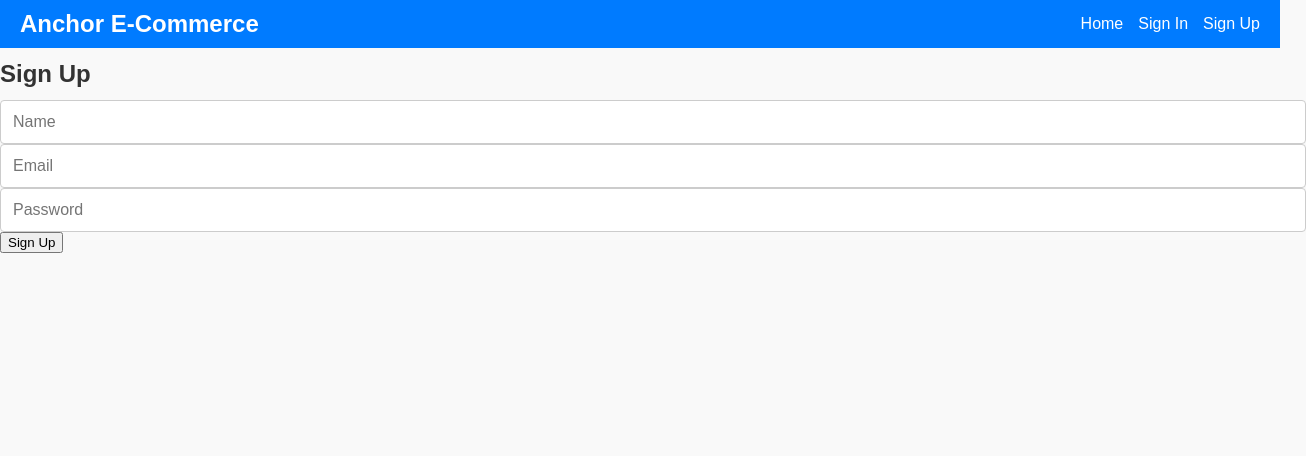
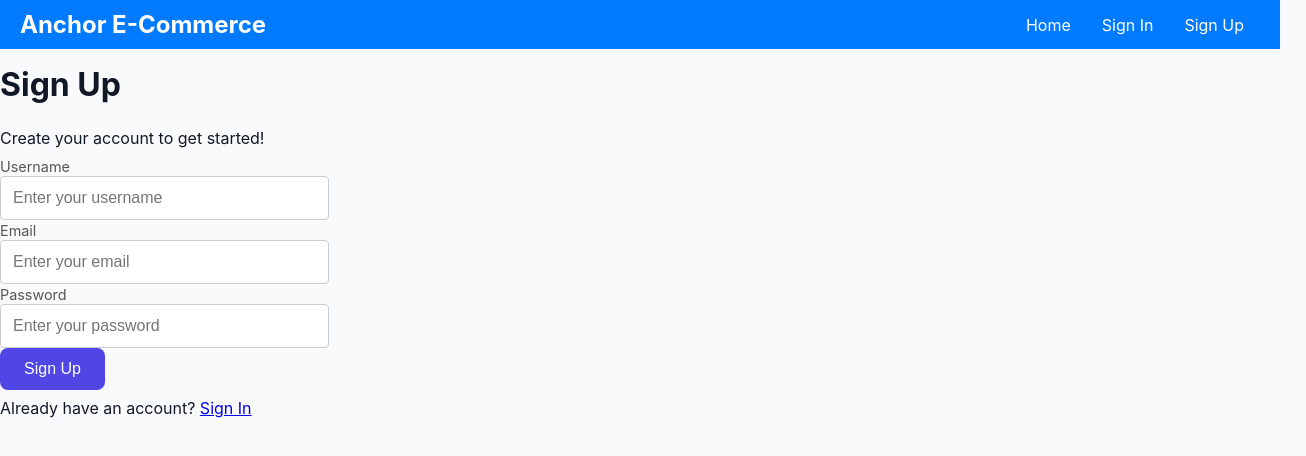
Before and after one commit to shiftyshadows/anchor-e-commerce-site, a React app in the folder frontend/: page /signup in a window 1280 px wide. Shown: the top 456 px of the page, 1306 px wide, since content can reach past the window. Built offline with nearby package versions, Linux system fonts and the light colour scheme.

Commit message:
Updated styling for signup component and app

```diff
--- a/frontend/src/App.jsx
+++ b/frontend/src/App.jsx
@@ -5,7 +5,7 @@ import Intro from './components/Intro'; // Intro section
 import FeaturedProducts from './components/FeaturedProducts'; // Featured products section
 import About from './components/About'; // About section
 import Footer from './components/Footer'; // Footer section
-import SignupPage from './pages/SignupPage'; // Sign-up page
+import SignUp from './components/SignUp'; // Sign-up component
 import SignIn from './components/SignIn'; // Sign-in component
 import Cart from './components/Cart'; // Cart page
 import OrderHistory from './components/OrderHistory'; // Order history page
@@ -34,7 +34,7 @@ const App = () => {
             </>
           }
         />
-        <Route path="/signup" element={<SignupPage />} />
+        <Route path="/signup" element={<SignUp />} />
         <Route path="/signin" element={<SignIn />} />
 
         {/* Protected Routes */}
--- a/frontend/src/components/SignUp.jsx
+++ b/frontend/src/components/SignUp.jsx
@@ -3,16 +3,24 @@ import axios from "axios";
 import { useNavigate } from "react-router-dom";
 
 const Signup = () => {
-    const [email, setEmail] = useState("");
-    const [password, setPassword] = useState("");
+  const [formData, setFormData] = useState({
+    username: "",
+    email: "",
+    password: "",
+  });
   const [error, setError] = useState(null);
   const navigate = useNavigate();
+
+  const handleChange = (e) => {
+    const { name, value } = e.target;
+    setFormData({ ...formData, [name]: value });
+  };
 
   const handleSignup = async (e) => {
     e.preventDefault();
 
     try {
-            const res = await axios.post("/api/auth/signup", { email, password });
+      const res = await axios.post("/api/auth/signup", formData);
       const { isAdmin } = res.data;
 
       if (isAdmin) {
@@ -23,30 +31,109 @@ const Signup = () => {
         navigate("/user-dashboard");
       }
     } catch (err) {
-            setError("Signup failed. Please try again.");
+      setError("Signup failed. Please check your inputs and try again.");
     }
   };
 
   return (
-        <form onSubmit={handleSignup}>
-            <h1>Signup</h1>
-            {error && <p style={{ color: "red" }}>{error}</p>}
+    <div className="min-h-screen flex items-center justify-center bg-gray-50">
+      <div className="max-w-md w-full bg-white rounded-lg shadow-lg p-8">
+        <h1 className="text-2xl font-bold text-gray-800 text-center">
+          Sign Up
+        </h1>
+        <p className="text-gray-600 text-center mt-2">
+          Create your account to get started!
+        </p>
+        {error && (
+          <p className="text-red-500 text-center mt-4">{error}</p>
+        )}
+
+        <form
+          onSubmit={handleSignup}
+          className="mt-6 space-y-4"
+        >
+          {/* Username Field */}
+          <div>
+            <label
+              htmlFor="username"
+              className="block text-sm font-medium text-gray-700"
+            >
+              Username
+            </label>
+            <input
+              type="text"
+              id="username"
+              name="username"
+              placeholder="Enter your username"
+              value={formData.username}
+              onChange={handleChange}
+              required
+              className="mt-1 w-full px-3 py-2 border rounded-lg shadow-sm focus:ring-indigo-500 focus:border-indigo-500"
+            />
+          </div>
+
+          {/* Email Field */}
+          <div>
+            <label
+              htmlFor="email"
+              className="block text-sm font-medium text-gray-700"
+            >
+              Email
+            </label>
             <input
               type="email"
-                placeholder="Email"
-                value={email}
-                onChange={(e) => setEmail(e.target.value)}
+              id="email"
+              name="email"
+              placeholder="Enter your email"
+              value={formData.email}
+              onChange={handleChange}
               required
+              className="mt-1 w-full px-3 py-2 border rounded-lg shadow-sm focus:ring-indigo-500 focus:border-indigo-500"
             />
+          </div>
+
+          {/* Password Field */}
+          <div>
+            <label
+              htmlFor="password"
+              className="block text-sm font-medium text-gray-700"
+            >
+              Password
+            </label>
             <input
               type="password"
-                placeholder="Password"
-                value={password}
-                onChange={(e) => setPassword(e.target.value)}
+              id="password"
+              name="password"
+              placeholder="Enter your password"
+              value={formData.password}
+              onChange={handleChange}
               required
+              className="mt-1 w-full px-3 py-2 border rounded-lg shadow-sm focus:ring-indigo-500 focus:border-indigo-500"
             />
-            <button type="submit">Signup</button>
+          </div>
+
+          {/* Submit Button */}
+          <div>
+            <button
+              type="submit"
+              className="w-full bg-indigo-600 text-white py-2 px-4 rounded-lg hover:bg-indigo-700 transition duration-300"
+            >
+              Sign Up
+            </button>
+          </div>
         </form>
+
+        <p className="mt-4 text-sm text-gray-600 text-center">
+          Already have an account?{" "}
+          <a
+            href="/signin"
+            className="text-indigo-600 hover:underline"
+          >
+            Sign In
+          </a>
+        </p>
+      </div>
+    </div>
   );
 };
 
--- a/frontend/src/styles/App.css
+++ b/frontend/src/styles/App.css
@@ -1,20 +1,101 @@
+/* styles/App.css */
+
+:root {
+  --primary-color: #4f46e5; /* Indigo for primary theme */
+  --secondary-color: #6366f1; /* Light indigo */
+  --font-family: 'Inter', sans-serif;
+}
+
 body {
-  font-family: Arial, sans-serif;
+  font-family: var(--font-family);
   margin: 0;
   padding: 0;
-  box-sizing: border-box;
+  background-color: #f9fafb;
+  color: #111827;
 }
 
-h1, h2, h3 {
-  margin: 0;
-  padding: 0.5em 0;
+header {
+  background-color: var(--primary-color);
+  color: white;
+  padding: 1rem 2rem;
+  display: flex;
+  justify-content: space-between;
+  align-items: center;
 }
 
-p {
-  margin: 0.5em 0;
+nav a {
+  text-decoration: none;
+  margin-right: 1rem;
+  color: white;
 }
 
-section {
-  padding: 20px;
+nav a:hover {
+  text-decoration: underline;
+}
+
+/* Layout utilities */
+.container {
+  width: 90%;
+  max-width: 1200px;
+  margin: auto;
+}
+
+.flex {
+  display: flex;
+  gap: 1rem;
+}
+
+.grid {
+  display: grid;
+  grid-template-columns: repeat(auto-fit, minmax(200px, 1fr));
+  gap: 1.5rem;
+}
+
+button {
+  background-color: var(--primary-color);
+  color: white;
+  border: none;
+  padding: 0.75rem 1.5rem;
+  font-size: 1rem;
+  border-radius: 8px;
+  cursor: pointer;
+}
+
+button:hover {
+  background-color: var(--secondary-color);
+}
+
+/* Specific Components */
+.featured-products {
+  background-color: white;
+  border-radius: 8px;
+  box-shadow: 0 2px 4px rgba(0, 0, 0, 0.1);
+  padding: 1.5rem;
+}
+
+.intro, .about, .footer {
   text-align: center;
+  padding: 2rem 0;
 }
+
+/* Footer */
+.footer {
+  background-color: #1f2937;
+  color: white;
+  font-size: 0.9rem;
+}
+
+.footer a {
+  color: var(--secondary-color);
+}
+
+@media (max-width: 768px) {
+  header {
+    flex-direction: column;
+    text-align: center;
+  }
+
+  nav {
+    margin-top: 0.5rem;
+  }
+}
--- /dev/null
+++ b/frontend/src/styles/SignUp.css
@@ -0,0 +1,90 @@
+/* SignUp.css */
+.signup-container {
+    min-height: 100vh;
+    display: flex;
+    align-items: center;
+    justify-content: center;
+    background-color: #f9fafb; /* Light gray background */
+}
+
+.signup-card {
+    max-width: 400px;
+    width: 100%;
+    background-color: #ffffff; /* White background */
+    border-radius: 12px;
+    box-shadow: 0 4px 6px rgba(0, 0, 0, 0.1);
+    padding: 2rem;
+    text-align: center;
+}
+
+.signup-card h1 {
+    font-size: 1.5rem;
+    font-weight: bold;
+    color: #1f2937; /* Gray-800 */
+    margin-bottom: 0.5rem;
+}
+
+.signup-card p {
+    color: #6b7280; /* Gray-600 */
+    font-size: 0.875rem;
+    margin-bottom: 1.5rem;
+}
+
+.signup-card form {
+    display: flex;
+    flex-direction: column;
+    gap: 1rem;
+}
+
+.signup-input {
+    width: 100%;
+    padding: 0.75rem;
+    border: 1px solid #d1d5db; /* Gray-300 */
+    border-radius: 8px;
+    font-size: 1rem;
+    color: #374151; /* Gray-700 */
+    outline: none;
+    transition: border-color 0.2s ease;
+}
+
+.signup-input:focus {
+    border-color: #6366f1; /* Indigo-500 */
+    box-shadow: 0 0 0 3px rgba(99, 102, 241, 0.2);
+}
+
+.signup-button {
+    width: 100%;
+    padding: 0.75rem;
+    background-color: #6366f1; /* Indigo-500 */
+    color: #ffffff;
+    font-size: 1rem;
+    font-weight: bold;
+    border: none;
+    border-radius: 8px;
+    cursor: pointer;
+    transition: background-color 0.2s ease;
+}
+
+.signup-button:hover {
+    background-color: #4f46e5; /* Indigo-600 */
+}
+
+.signup-error {
+    color: #ef4444; /* Red-500 */
+    font-size: 0.875rem;
+    margin-bottom: 1rem;
+}
+
+.signup-footer {
+    font-size: 0.875rem;
+    color: #6b7280; /* Gray-600 */
+}
+
+.signup-footer a {
+    color: #6366f1; /* Indigo-500 */
+    text-decoration: none;
+}
+
+.signup-footer a:hover {
+    text-decoration: underline;
+}
```
Lines whose indentation alone changed are shown as unchanged.
